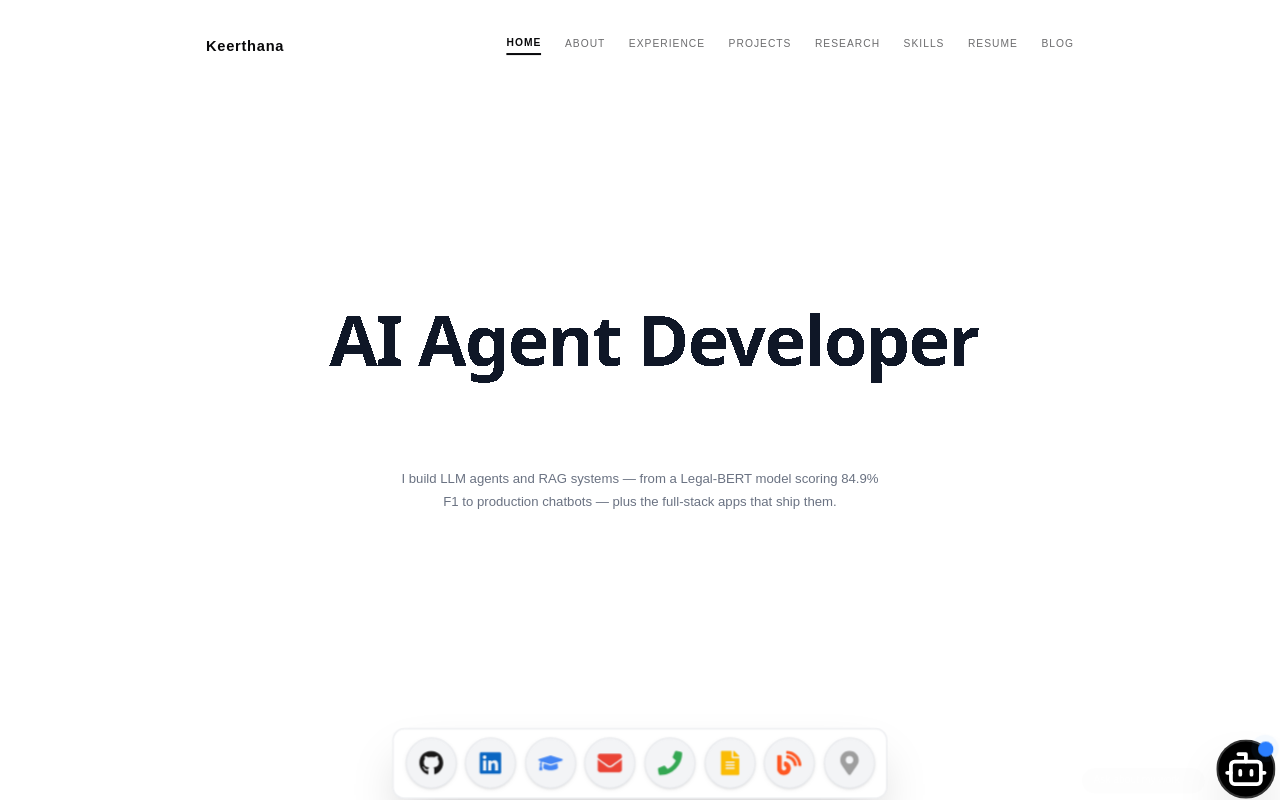
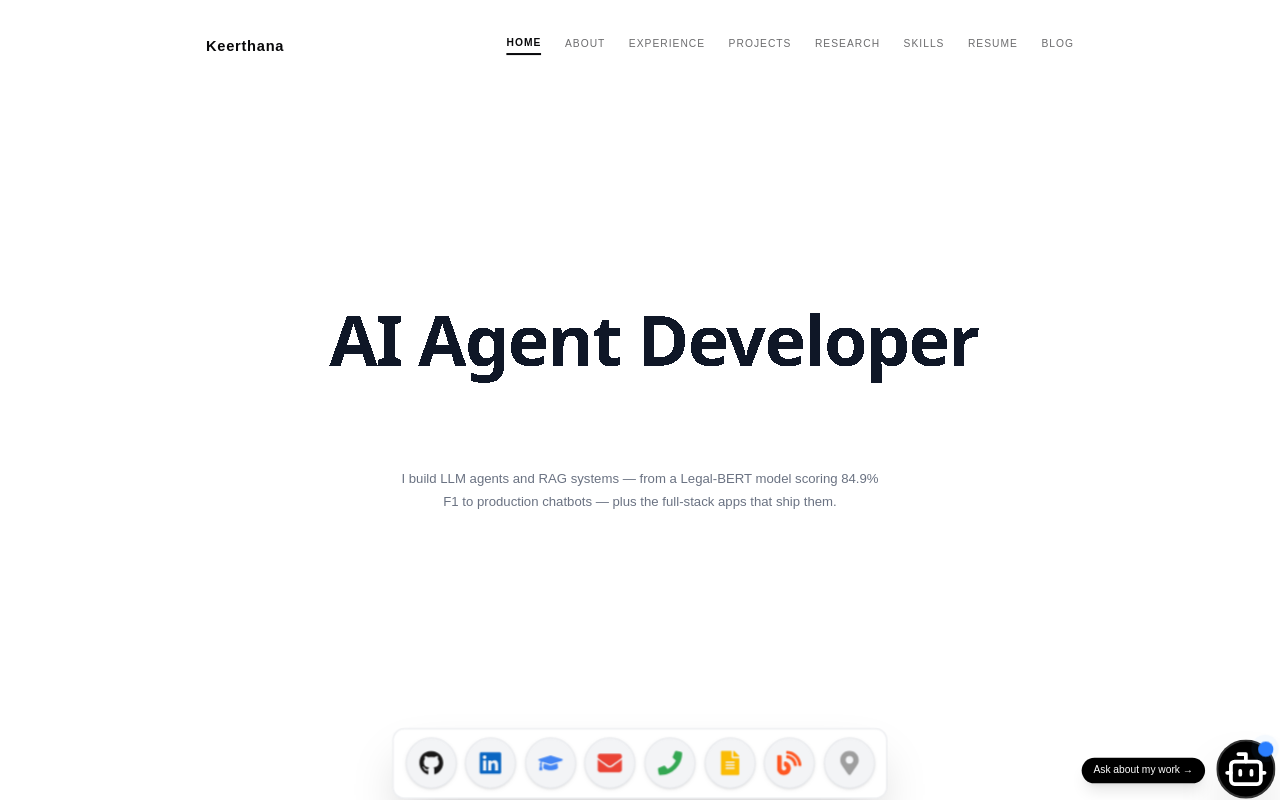
Before and after one commit to keerthana-b-v/portfolio, a Next.js app: page / in a window 1280 px wide. Built offline with nearby package versions, Linux system fonts and the light colour scheme.

Commit message:
Use public/voice-bot.png for AI Voice Agent project and make chat widget tooltip permanent on desktop view

```diff
--- a/src/components/ChatWidget.tsx
+++ b/src/components/ChatWidget.tsx
@@ -80,13 +80,17 @@ export default function ChatWidget() {
       }
     }, 1200);
 
-    const hideTimeout = setTimeout(() => {
-      setShowTooltip(false);
-    }, 5200);
+    let hideTimeout: NodeJS.Timeout;
+    // Only auto-hide on mobile view (width < 768px), keep it visible on desktop
+    if (typeof window !== "undefined" && window.innerWidth < 768) {
+      hideTimeout = setTimeout(() => {
+        setShowTooltip(false);
+      }, 5200);
+    }
 
     return () => {
       clearTimeout(showTimeout);
-      clearTimeout(hideTimeout);
+      if (hideTimeout) clearTimeout(hideTimeout);
     };
   }, [isOpen]);
 
--- a/src/components/ui/mobile-project-carousel.tsx
+++ b/src/components/ui/mobile-project-carousel.tsx
@@ -31,7 +31,7 @@ const projects: Project[] = [
       { value: "Sheets", label: "DB" },
       { value: "Twilio", label: "SMS" }
     ],
-    image: "/ai_voice_agent.png",
+    image: "/voice-bot.png",
     icons: [
       { icon: <FaRobot size={16} />, label: "Vapi AI" },
       { icon: <FaDatabase size={16} />, label: "Google Sheets" },
--- a/src/components/ui/project-carousel.tsx
+++ b/src/components/ui/project-carousel.tsx
@@ -26,7 +26,7 @@ const projects: Project[] = [
       "Built a serverless pipeline in Make.com using custom webhooks to automatically extract structured call data and log it directly as new rows in Google Sheets.",
       "Integrated Twilio API to instantly send UPI payment links via SMS upon call ending, adding custom error-handling."
     ],
-    image: "/ai_voice_agent.png",
+    image: "/voice-bot.png",
     icons: [
       { icon: <FaRobot size={24} />, label: "Vapi AI" },
       { icon: <FaSms size={24} />, label: "Twilio API" },
```
Also changed, not shown: 1 other file (tests, documents, lock files or other folders).
